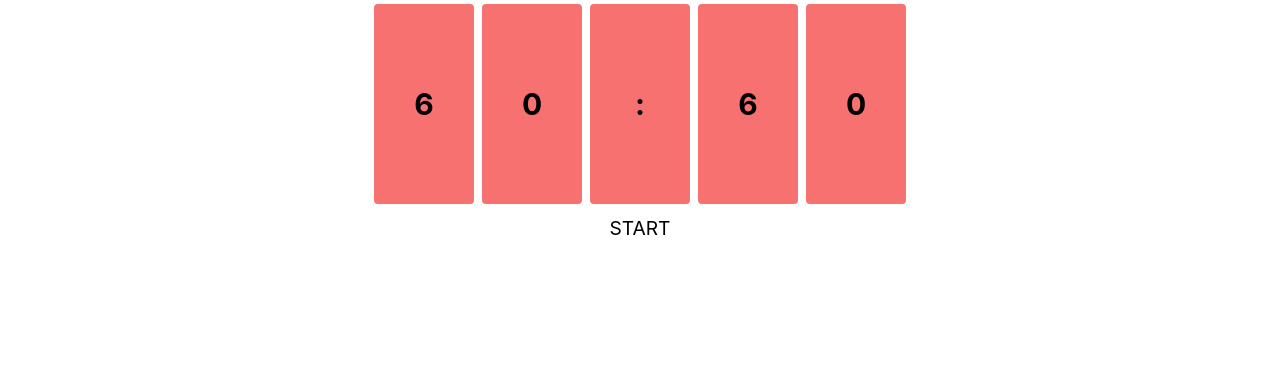
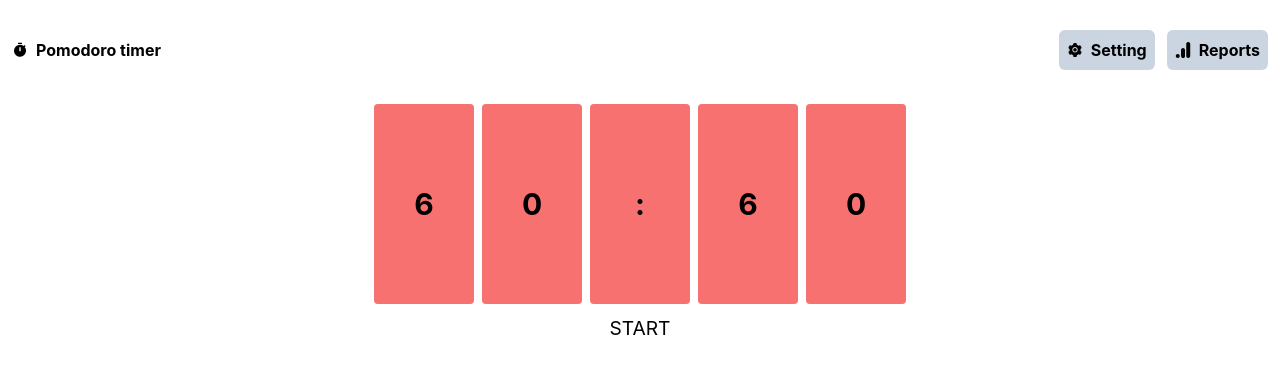
Before and after one commit to mr-amirfazel/pomodoro, a React (Create React App) app: page / in a window 1280 px wide. Shown: the top 374 px of the page. Built offline with nearby package versions, Linux system fonts and the light colour scheme.

Commit message:
header initialized

```diff
--- a/package.json
+++ b/package.json
@@ -12,6 +12,7 @@
     "@types/react-dom": "^18.0.10",
     "react": "^18.2.0",
     "react-dom": "^18.2.0",
+    "react-icons": "^4.8.0",
     "react-scripts": "5.0.1",
     "typescript": "^4.9.4",
     "web-vitals": "^2.1.4"
--- a/src/App.tsx
+++ b/src/App.tsx
@@ -1,10 +1,12 @@
 import React from 'react';
 import './App.css';
-import Timer from './components/timer/timer'
+import Timer from './components/timer/timer';
+import Header from './components/Base/Header';
 
 function App() {
   return (
     <div className="App">
+      <Header />
       <Timer minutes={60} seconds={60}></Timer>
     </div>
   );
--- /dev/null
+++ b/src/components/Base/Header/index.tsx
@@ -0,0 +1,36 @@
+import {FC} from 'react';
+import { MdTimer } from 'react-icons/md';
+import { AiFillSetting } from 'react-icons/ai';
+import { SiGoogleanalytics } from 'react-icons/si';
+
+
+const Header:FC = ():JSX.Element => {
+    return (
+    <header className="w-full">
+        <div className='w-full flex justify-between items-center h-[100px] px-3'>
+            {/* icon */}
+            <div className='cursor-pointer flex gap-2 justify-center items-center' >
+                <MdTimer />
+                <h3 className='font-bold text-md'>Pomodoro timer</h3>
+            </div>
+            {/* header bars */}
+            <div className='flex gap-3'>
+                <div className='bg-slate-300 p-2 rounded-md'>
+                    <div className='cursor-pointer flex gap-2 justify-center items-center'>
+                        <AiFillSetting />
+                        <h3 className='font-bold text-md'>Setting</h3>
+                    </div>
+                </div>
+                <div className='bg-slate-300 p-2 rounded-md'>
+                    <div className='cursor-pointer flex gap-2 justify-center items-center'>
+                        <SiGoogleanalytics />
+                        <h3 className='font-bold text-md'>Reports</h3>
+                    </div>
+                </div>
+            </div>
+        </div>
+    </header>
+    )
+}
+
+export default Header
--- a/src/components/timer/timer.tsx
+++ b/src/components/timer/timer.tsx
@@ -16,7 +16,7 @@ const Timer:FC<TimerProps> = (props) => {
 
 
     useEffect(() => {
-        document.title = `${string_builder(minutes)}:${string_builder(seconds)}`;
+        document.title = `${minutes}:${seconds}`;
         let id:number;
         if (timerOn) {
             id= window.setInterval(() => {
@@ -46,16 +46,8 @@ const Timer:FC<TimerProps> = (props) => {
        setTimerOn(prev => !prev);
     }
 
-    const string_builder = (time: number) =>
-    {
-        if (time<10)
-            return `0${time}`;
-        else
-            return `${time}`
-    }
     return (
     <>
-    {/* <p>{string_builder(minutes)} : {string_builder(seconds)}</p> */}
     <div className="flex gap-2 py-1 w-full justify-center items-center">
         {digitArray(minutes).map((number, index) => <DigitCard key={index} digit = {number} />)}
         <DigitCard digit={":"} />
--- a/src/utils/utils.ts
+++ b/src/utils/utils.ts
@@ -8,8 +8,5 @@ export const digitArray = (timeEl: number): number[] =>{
         array.push(Math.floor(timeEl%10));
         timeEl= Math.floor(timeEl/10);
     }
-
-    console.log(array);
-
     return array.reverse();
 }
```
Also changed, not shown: 1 other file (tests, documents, lock files or other folders).
